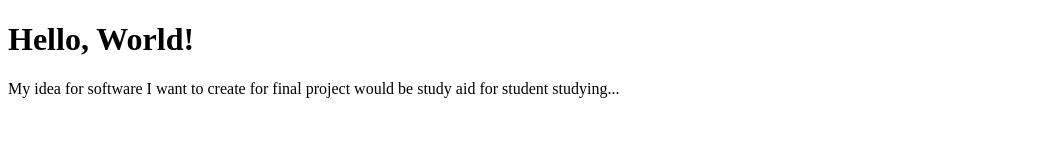
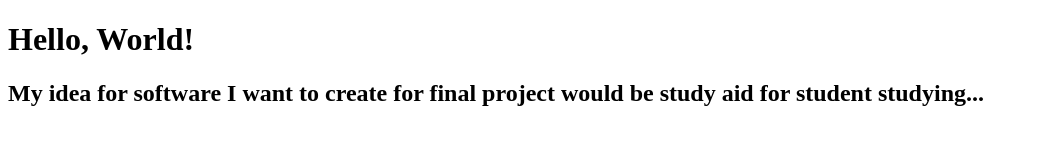
Before and after one commit to rockynana/CS3338-First-project, a plain HTML site: page index.html in a window 1280 px wide. Shown: the whole page, without its empty margins (0-1038 px from the left). Drawn offline with Linux system fonts and the light colour scheme.

Commit message:
Update index.html

```diff
--- a/index.html
+++ b/index.html
@@ -8,7 +8,6 @@
 <body>
     <h1>Hello, World!</h1>
 </body>
+    <h2>My idea for software I want to create for final project would be study aid for student studying...
+</h2>
 </html>
-
-
-My idea for software I want to create for final project would be study aid for student studying...
```
